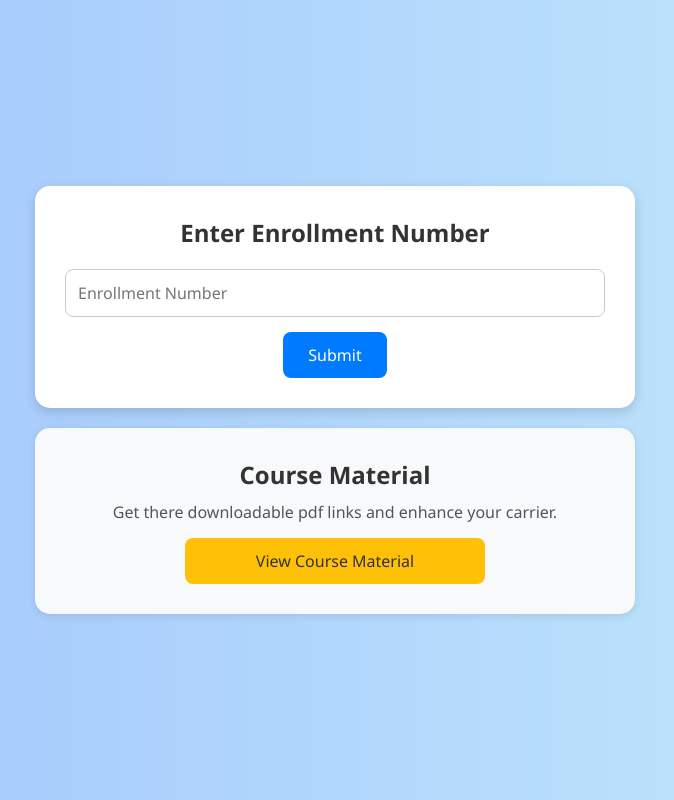
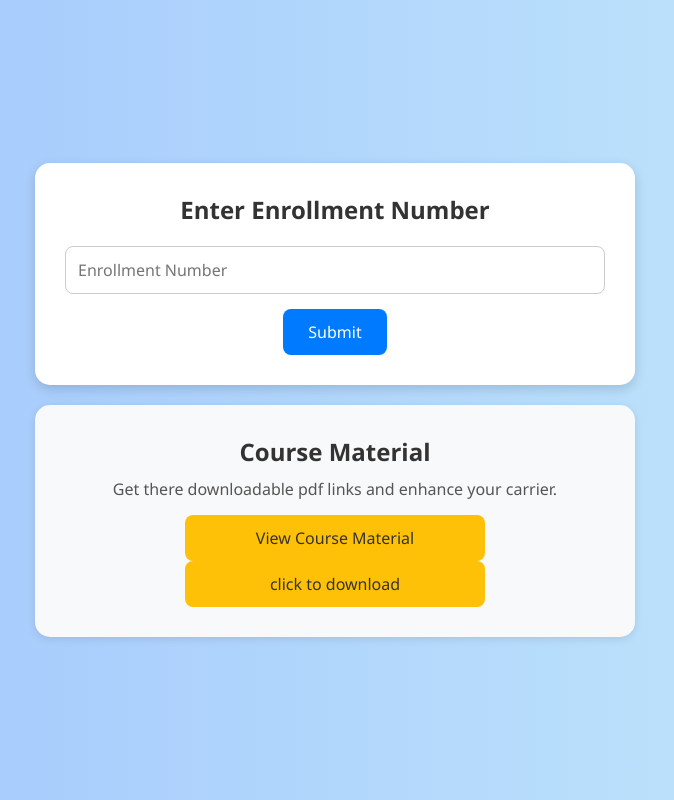
Before and after one commit to Satvik19120/bteup-admitcard, a Flask app: page / in a window 1280 px wide. Shown: the whole page, without its empty margins (305-979 px from the left). Run offline with Flask 3, Linux system fonts and the light colour scheme.

Commit message:
Update index.html

```diff
--- a/templates/index.html
+++ b/templates/index.html
@@ -176,6 +176,7 @@ body {
   <h3>Course Material</h3>
   <p>Get there downloadable pdf links and enhance your carrier.</p>
   <button onclick="window.open('{{ youtube }}', '_blank')">View Course Material</button>
+  <button onclick="window.open('https://drive.google.com/drive/folders/17iAHxYEGqAUXARvrEQD1M1DnFCFjGczF?usp=drive_link', '_blank')">click to download</button>
 </div>
 </body>
 </html>
```
